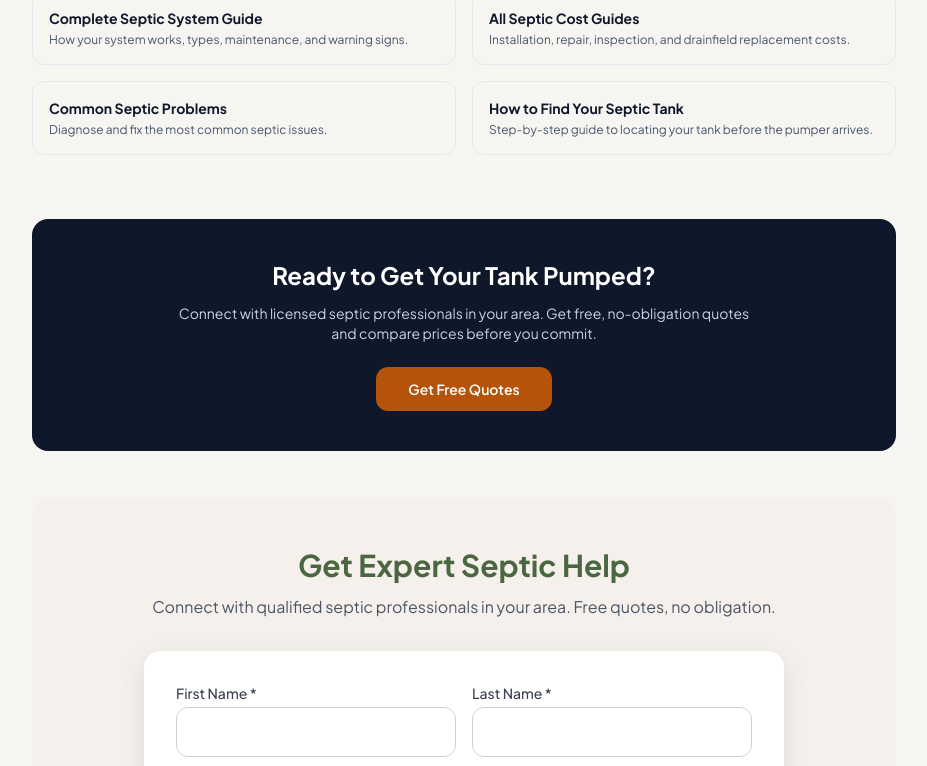
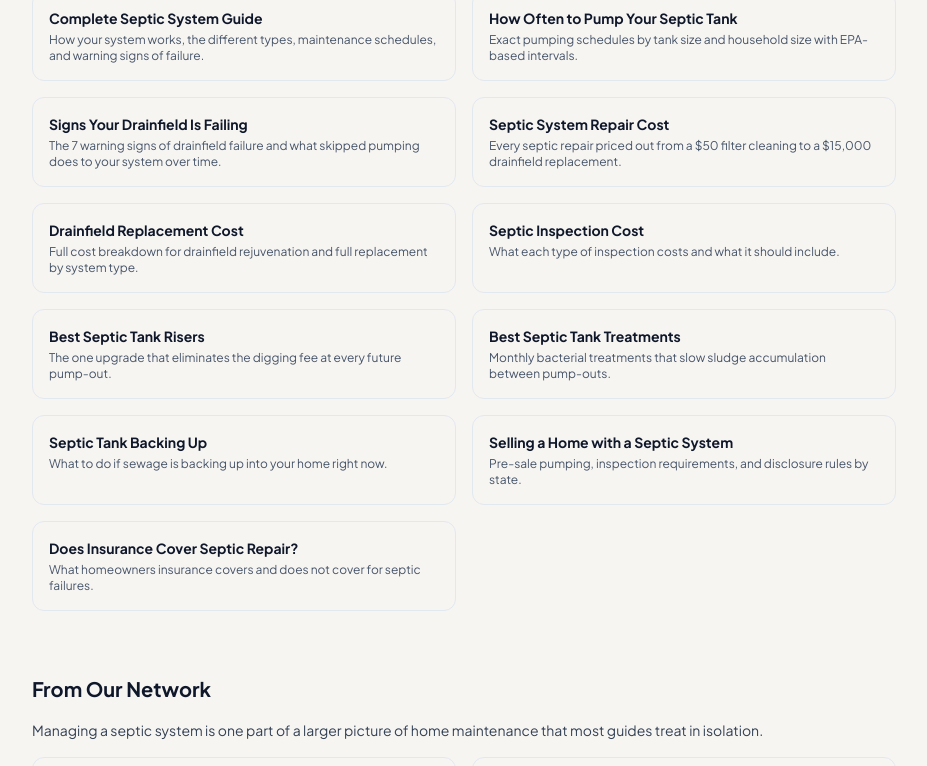
Before and after one commit to thebasementguide2026/theseptic.guide-, a Next.js app: page /articles/septic-tank-pumping-cost in a window 1280 px wide. Shown: the part 8514-9280 px from the top of the page, without its empty margins (176-1103 px from the left). Built offline with nearby package versions, Linux system fonts and the light colour scheme.

Commit message:
Replace Related Guides section with expanded 11-link version and add From Our Network block

```diff
--- a/app/articles/septic-tank-pumping-cost/page.tsx
+++ b/app/articles/septic-tank-pumping-cost/page.tsx
@@ -540,20 +540,64 @@ export default function SepticPumpingCostArticle() {
                                       <div className='grid md:grid-cols-2 gap-4'>
                                                     <Link href='/articles/complete-septic-guide' className='block p-4 border border-slate-200 rounded-lg hover:shadow-md transition-shadow'>
               <h3 className='font-bold text-slate-900 mb-1 text-sm'>Complete Septic System Guide</h3>
-              <p className='text-slate-600 text-xs'>How your system works, types, maintenance, and warning signs.</p>
+              <p className='text-slate-600 text-xs'>How your system works, the different types, maintenance schedules, and warning signs of failure.</p>
             </Link>
-            <Link href='/cost-guides' className='block p-4 border border-slate-200 rounded-lg hover:shadow-md transition-shadow'>
-              <h3 className='font-bold text-slate-900 mb-1 text-sm'>All Septic Cost Guides</h3>
-              <p className='text-slate-600 text-xs'>Installation, repair, inspection, and drainfield replacement costs.</p>
+                        <Link href='/articles/how-often-pump-septic-tank' className='block p-4 border border-slate-200 rounded-lg hover:shadow-md transition-shadow'>
+              <h3 className='font-bold text-slate-900 mb-1 text-sm'>How Often to Pump Your Septic Tank</h3>
+              <p className='text-slate-600 text-xs'>Exact pumping schedules by tank size and household size with EPA-based intervals.</p>
             </Link>
-            <Link href='/problems' className='block p-4 border border-slate-200 rounded-lg hover:shadow-md transition-shadow'>
-              <h3 className='font-bold text-slate-900 mb-1 text-sm'>Common Septic Problems</h3>
-              <p className='text-slate-600 text-xs'>Diagnose and fix the most common septic issues.</p>
+                        <Link href='/problems/drainfield-failing' className='block p-4 border border-slate-200 rounded-lg hover:shadow-md transition-shadow'>
+              <h3 className='font-bold text-slate-900 mb-1 text-sm'>Signs Your Drainfield Is Failing</h3>
+              <p className='text-slate-600 text-xs'>The 7 warning signs of drainfield failure and what skipped pumping does to your system over time.</p>
             </Link>
-            <Link href='/guides/find-your-septic-tank' className='block p-4 border border-slate-200 rounded-lg hover:shadow-md transition-shadow'>
-              <h3 className='font-bold text-slate-900 mb-1 text-sm'>How to Find Your Septic Tank</h3>
-              <p className='text-slate-600 text-xs'>Step-by-step guide to locating your tank before the pumper arrives.</p>
+            <Link href='/cost-guides/septic-system-repair-cost' className='block p-4 border border-slate-200 rounded-lg hover:shadow-md transition-shadow'>
+              <h3 className='font-bold text-slate-900 mb-1 text-sm'>Septic System Repair Cost</h3>
+              <p className='text-slate-600 text-xs'>Every septic repair priced out from a $50 filter cleaning to a $15,000 drainfield replacement.</p>
             </Link>
+            <Link href='/cost-guides/drainfield-replacement-cost' className='block p-4 border border-slate-200 rounded-lg hover:shadow-md transition-shadow'>
+              <h3 className='font-bold text-slate-900 mb-1 text-sm'>Drainfield Replacement Cost</h3>
+              <p className='text-slate-600 text-xs'>Full cost breakdown for drainfield rejuvenation and full replacement by system type.</p>
+            </Link>
+            <Link href='/cost-guides/septic-inspection-cost' className='block p-4 border border-slate-200 rounded-lg hover:shadow-md transition-shadow'>
+              <h3 className='font-bold text-slate-900 mb-1 text-sm'>Septic Inspection Cost</h3>
+              <p className='text-slate-600 text-xs'>What each type of inspection costs and what it should include.</p>
+            </Link>
+                        <Link href='/reviews/best-septic-tank-risers' className='block p-4 border border-slate-200 rounded-lg hover:shadow-md transition-shadow'>
+              <h3 className='font-bold text-slate-900 mb-1 text-sm'>Best Septic Tank Risers</h3>
+              <p className='text-slate-600 text-xs'>The one upgrade that eliminates the digging fee at every future pump-out.</p>
+            </Link>
+            <Link href='/reviews/best-septic-tank-treatments' className='block p-4 border border-slate-200 rounded-lg hover:shadow-md transition-shadow'>
+              <h3 className='font-bold text-slate-900 mb-1 text-sm'>Best Septic Tank Treatments</h3>
+              <p className='text-slate-600 text-xs'>Monthly bacterial treatments that slow sludge accumulation between pump-outs.</p>
+            </Link>
+            <Link href='/problems/tank-backing-up' className='block p-4 border border-slate-200 rounded-lg hover:shadow-md transition-shadow'>
+              <h3 className='font-bold text-slate-900 mb-1 text-sm'>Septic Tank Backing Up</h3>
+              <p className='text-slate-600 text-xs'>What to do if sewage is backing up into your home right now.</p>
+            </Link>
+            <Link href='/guides/selling-home-with-septic-system' className='block p-4 border border-slate-200 rounded-lg hover:shadow-md transition-shadow'>
+              <h3 className='font-bold text-slate-900 mb-1 text-sm'>Selling a Home with a Septic System</h3>
+              <p className='text-slate-600 text-xs'>Pre-sale pumping, inspection requirements, and disclosure rules by state.</p>
+            </Link>
+            <Link href='/articles/does-insurance-cover-septic-repair-replacement' className='block p-4 border border-slate-200 rounded-lg hover:shadow-md transition-shadow'>
+              <h3 className='font-bold text-slate-900 mb-1 text-sm'>Does Insurance Cover Septic Repair?</h3>
+              <p className='text-slate-600 text-xs'>What homeowners insurance covers and does not cover for septic failures.</p>
+            </Link>
+                      </div>
+        </div>
+
+        {/* From Our Network */}
+        <div className='mb-16'>
+          <h2 className='text-xl font-bold text-slate-900 mb-4'>From Our Network</h2>
+          <p className='text-slate-700 text-sm leading-relaxed mb-4'>Managing a septic system is one part of a larger picture of home maintenance that most guides treat in isolation.</p>
+          <div className='grid md:grid-cols-2 gap-4'>
+            <a href='https://thebasement.guide' target='_blank' rel='noopener noreferrer' className='block p-4 border border-slate-200 rounded-lg hover:shadow-md transition-shadow'>
+              <h3 className='font-bold text-slate-900 mb-1 text-sm'>The Basement Guide</h3>
+              <p className='text-slate-600 text-xs'>Sump pumps, French drains, and interior drainage systems &mdash; all directly relevant to homeowners managing groundwater around a drainfield.</p>
+            </a>
+            <a href='https://thegarage.guide' target='_blank' rel='noopener noreferrer' className='block p-4 border border-slate-200 rounded-lg hover:shadow-md transition-shadow'>
+              <h3 className='font-bold text-slate-900 mb-1 text-sm'>The Garage Guide</h3>
+              <p className='text-slate-600 text-xs'>Floor drains and garage drainage, which matter if your garage drain ties into your septic system.</p>
+            </a>
           </div>
         </div>
 
```
Lines whose indentation alone changed are shown as unchanged.
